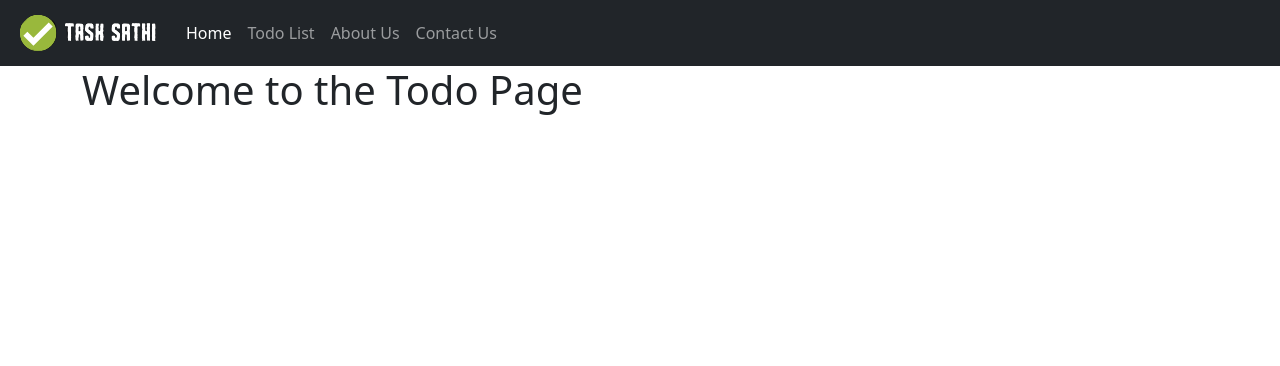
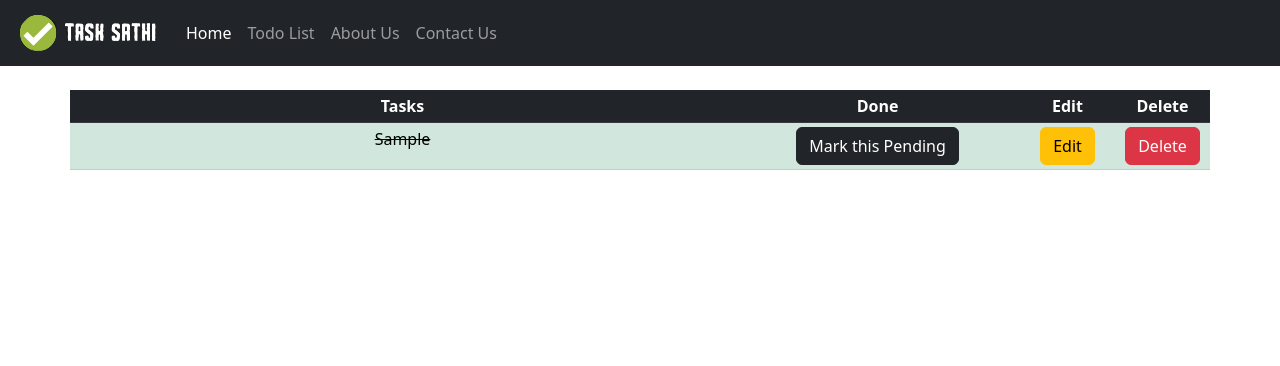
Before and after one commit to Anup81/Task-Sathi, a Django app: page /todolist/ in a window 1280 px wide. Shown: the top 366 px of the page. Run offline with Django 4.2, Linux system fonts and the light colour scheme; tables that the repository leaves empty hold one stand-in row (values such as "Sample post").

Commit message:
Creating a Table and Fetching Data from Database

```diff
--- a/todolist_app/templates/todolist.html
+++ b/todolist_app/templates/todolist.html
@@ -9,6 +9,37 @@
 <!-- content -->
 {% block content %}
 <div class="container">
-  <h1>{{welcome_text}}</h1>
+  <br>
+  <table class="table table-sm text-center">
+    <thead class="table-dark">
+      <tr class="row">
+        <th class="col-7">Tasks</th>
+        <th class="col-3">Done</th>
+        <th class="col-1">Edit</th>
+        <th class="col-1">Delete</th>
+      </tr>
+    <tbody>
+      </thead>
+      {% if all_tasks %}
+      {% for obj in all_tasks %}
+      {% if obj.done %}
+      <tr class="table-success row">
+        <td class="col-7"><del>{{obj.task}}</del></td>
+        <td class="col-3"><a href=""><button type="button" class="btn btn-dark">Mark this Pending</button></a></td>
+        <td class="col-1"><a href=""><button type="button" class="btn btn-warning">Edit</button></a></td>
+        <td class="col-1"><a href=""><button type="button" class="btn btn-danger">Delete</button></a></td>
+      </tr>
+      {% else %}
+      <tr class="table-danger row">
+        <td class="col-7">{{obj.task}}</td>
+        <td class="col-3"><a href=""><button type="button" class="btn btn-dark">Mark this Completed</button></a></td>
+        <td class="col-1"><a href=""><button type="button" class="btn btn-warning">Edit</button></a></td>
+        <td class="col-1"><a href=""><button type="button" class="btn btn-danger">Delete</button></a></td>
+      </tr>
+      {% endif %}
+      {% endfor %}
+      {% endif %}
+    </tbody>
+  </table>
 </div>
 {% endblock content %}
--- a/todolist_app/views.py
+++ b/todolist_app/views.py
@@ -1,13 +1,12 @@
 from django.shortcuts import render
 from django.http import HttpResponse
+from todolist_app.models import TaskList
 
 
 # Create your views here.
 def todolist(request):
-    context = {
-        'welcome_text': "Welcome to the Todo Page",
-    }
-    return render(request, 'todolist.html', context)
+    all_tasks = TaskList.objects.all
+    return render(request, 'todolist.html', {"all_tasks": all_tasks})
 
 
 def contact(request):
```
